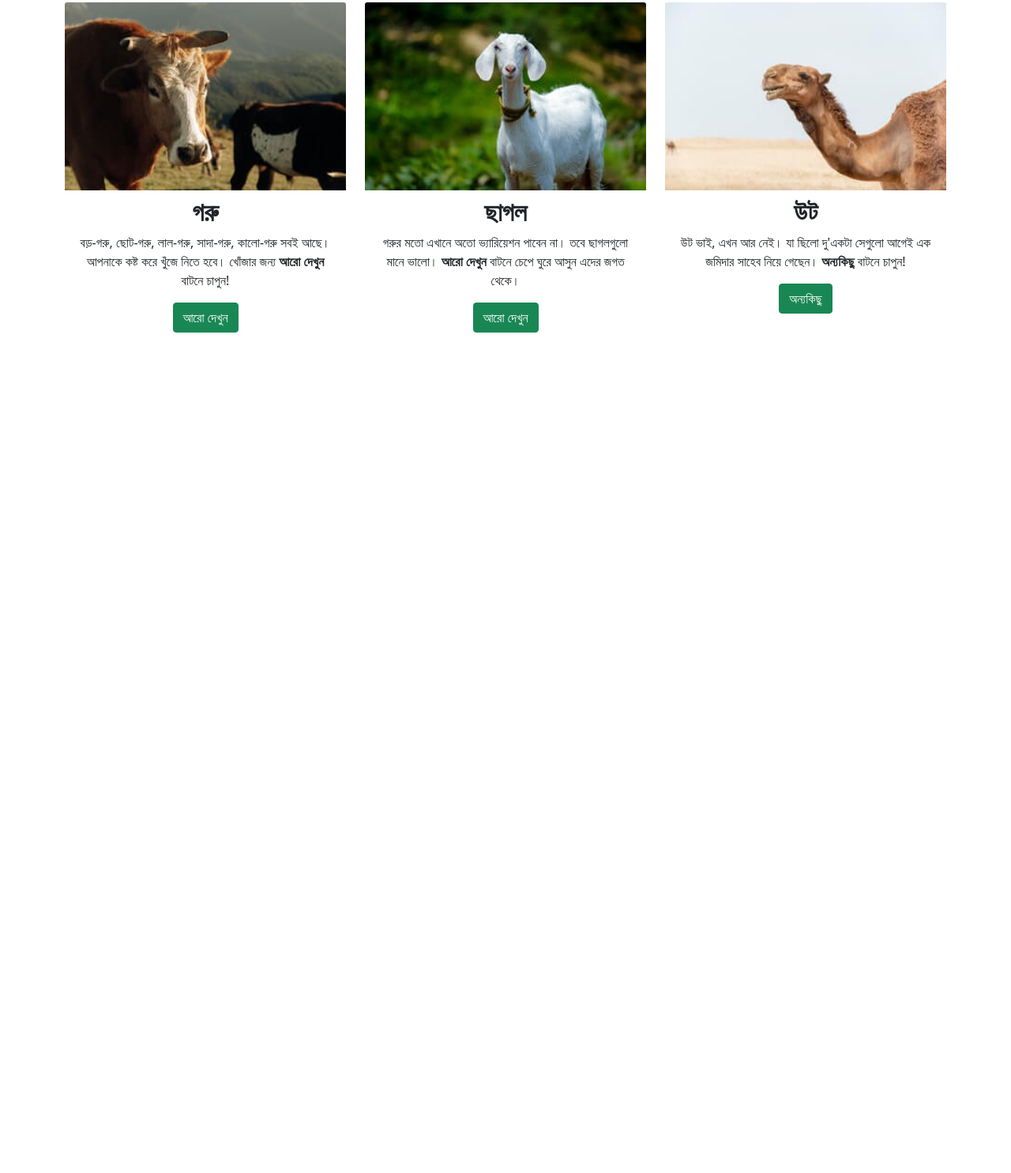
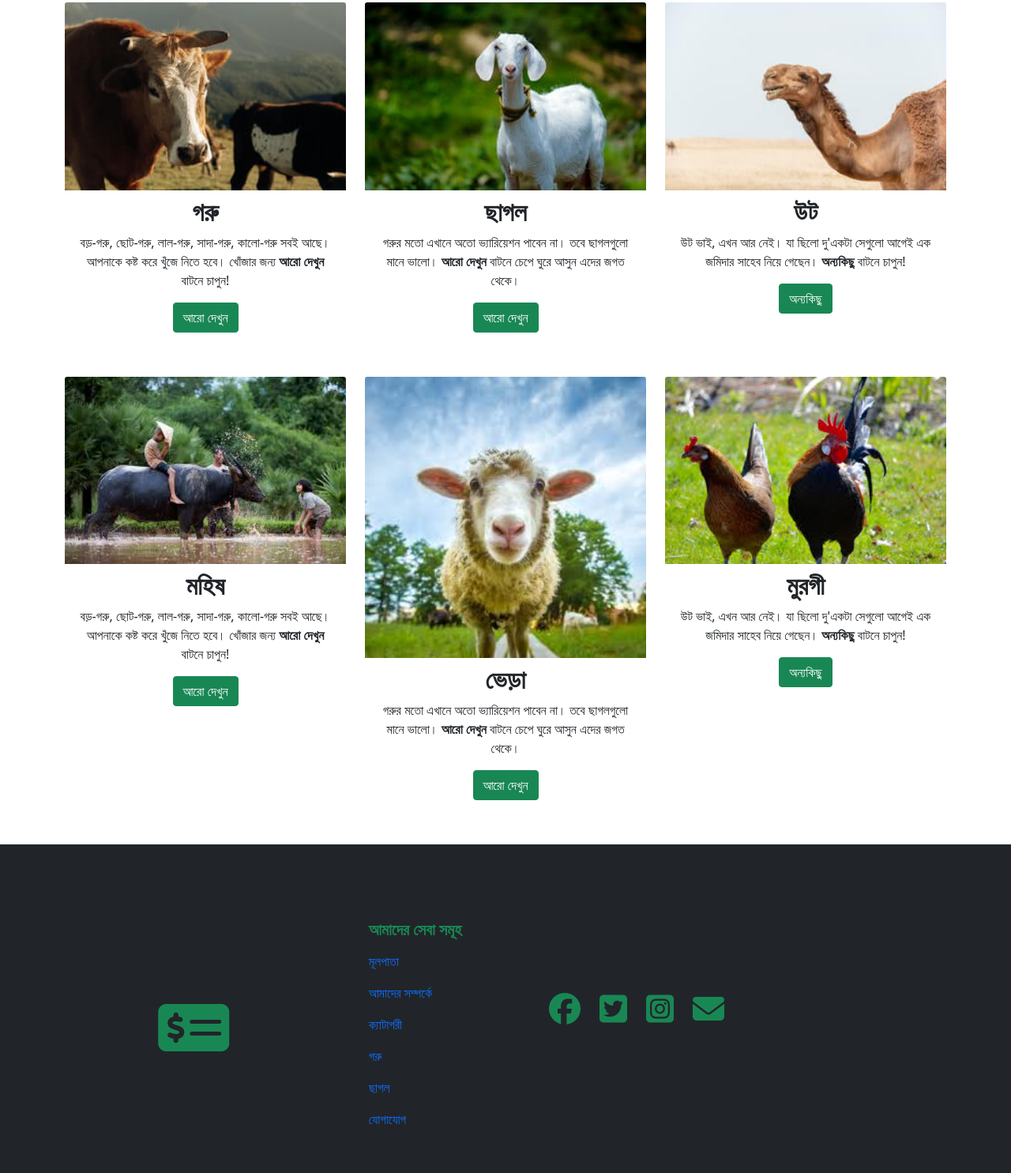
Before and after one commit to Abu-yousuf1/gorurhaat, a plain HTML site: page index.html in a window 1280 px wide. Shown: the part 1226-2711 px from the top of the page at 79% size. Before the commit the page ends 1655 px from the top, so only its background shows below. Drawn offline with nearby package versions, Linux system fonts and the light colour scheme.

Commit message:
complite this site

```diff
--- a/index.html
+++ b/index.html
@@ -98,7 +98,7 @@
 
         </section>
 
-        <section class="mb-5">
+        <section class="mb-5 overflow-auto">
 
             <div class="position-relative">
                 <img class="img-fluid h-25" src="images/half-bg.png" alt="">
@@ -107,7 +107,7 @@
                     </h1>
                     <h2 class="lead text-light fs-1 text-center">অনলাইন গরু-ছাগলের মার্কেট!</h2>
                     <br>
-                    <div class="welcome-description w-75 mx-auto">
+                    <div class=" welcome-description w-75 mx-auto">
                         <p class="lead text-light text-center lh-lg">আপনি এখানে গরু পাবেন। ছাগলও পাবেন। গরু ছাগল দুইটা
                             একসাথে নিলে স্পেশাল ডিস্কাউন্ট পাবেন! তাই আর দেরী না করে এখনি লুফে নিন! ইবনু ডিজিটাল গরু
                             হাটে আপনার কেনা কাটা শুভ হোক!</p>
@@ -167,7 +167,105 @@
                 </div>
             </div>
         </section>
+        <section class="container my-5">
+            <div class="row row-cols-1 row-cols-md-3 g-4">
+                <div class="col">
+                    <div class="card text-center border-0 h-100">
+                        <img src="images/buffalo12.jfif" class="card-img-top" alt="...">
+                        <div class="card-body py-2">
+                            <h2 class="card-title fw-bolder">মহিষ
+                            </h2>
+                            <p class="card-text ">বড়-গরু, ছোট-গরু, লাল-গরু, সাদা-গরু, কালো-গরু সবই আছে।
+                                আপনাকে কষ্ট করে খুঁজে নিতে হবে। খোঁজার জন্য <span class="fw-bold">আরো দেখুন</span> বাটনে
+                                চাপুন!
+
+                            </p>
+                            <a href="" class="btn btn-success ">আরো দেখুন</a>
+
+                        </div>
+
+                    </div>
+                </div>
+                <div class="col">
+                    <div class="card text-center border-0 h-100">
+                        <img src="images/sheep.jfif" class="card-img-top" alt="...">
+                        <div class="card-body py-2">
+                            <h2 class="card-title fw-bolder">ভেড়া</h2>
+                            <p class="card-text ">গরুর মতো এখানে অতো ভ্যারিয়েশন পাবেন না। তবে ছাগলগুলো মানে ভালো। <span
+                                    class="fw-bold"> আরো দেখুন</span> বাটনে চেপে ঘুরে আসুন এদের জগত থেকে।
+                            </p>
+                            <a href="" class="btn btn-success ">আরো দেখুন</a>
+
+                        </div>
+
+                    </div>
+                </div>
+                <div class="col">
+                    <div class="card text-center border-0 h-100">
+                        <img src="images/checken.jfif" class="card-img-top" alt="...">
+                        <div class="card-body py-2">
+                            <h2 class="card-title fw-bolder">মুরগী</h2>
+                            <p class="card-text ">উট ভাই, এখন আর নেই। যা ছিলো দু'একটা সেগুলো আগেই এক জমিদার সাহেব নিয়ে
+                                গেছেন। <span class="fw-bold">অন্যকিছু</span> বাটনে চাপুন!
+
+                            </p>
+                            <a href="" class="btn btn-success ">অন্যকিছু</a>
+
+                        </div>
+
+                    </div>
+                </div>
+            </div>
+        </section>
     </main>
+
+    <footer>
+        <section class="container-fluid row g-5 bg-dark h-75 m-0">
+            <div class="col-lg-4 fs-1 d-flex justify-content-center align-items-center">
+
+                <i class="fas fa-money-check-alt text-success display-1"></i>
+            </div>
+
+
+            <div class="col-lg-8 row">
+                <div class="col-lg-4 g-5">
+                    <ul class="navbar-nav my-5 ">
+                        <li>
+                            <h1 class="text-success fw-bold fs-5">আমাদের সেবা সমূহ
+                            </h1>
+                        </li>
+                        <li class="nav-item">
+                            <a class="nav-link active" aria-current="page" href="#">মূলপাতা</a>
+                        </li>
+                        <li class="nav-item">
+                            <a class="nav-link" href="#"> আমাদের সম্পর্কে</a>
+                        </li>
+                        <li class="nav-item">
+                            <a class="nav-link" href="#"> ক্যাটাগরী</a>
+                        </li>
+                        <li class="nav-item">
+                            <a class="nav-link" href="#"> গরু</a>
+                        </li>
+                        <li class="nav-item">
+                            <a class="nav-link" href="#"> ছাগল</a>
+                        </li>
+                        <li class="nav-item">
+                            <a class="nav-link" href="#"> যোগাযোগ</a>
+                        </li>
+                    </ul>
+                </div>
+                <div class="text-success col-lg-4 fs-1 d-flex justify-content-end align-items-center">
+                    <i class="fab fa-facebook me-4"></i>
+                    <i class="fab fa-twitter-square me-4"></i>
+                    <i class="fab fa-instagram-square me-4"></i>
+                    <i class="fas fa-envelope me-4"></i>
+                </div>
+            </div>
+
+
+        </section>
+
+    </footer>
 
 
 
```
Also changed, not shown: images/buffalo.jpg (added), images/buffalo12.jfif (added), images/checken.jfif (added), images/sheep.jfif (added).
